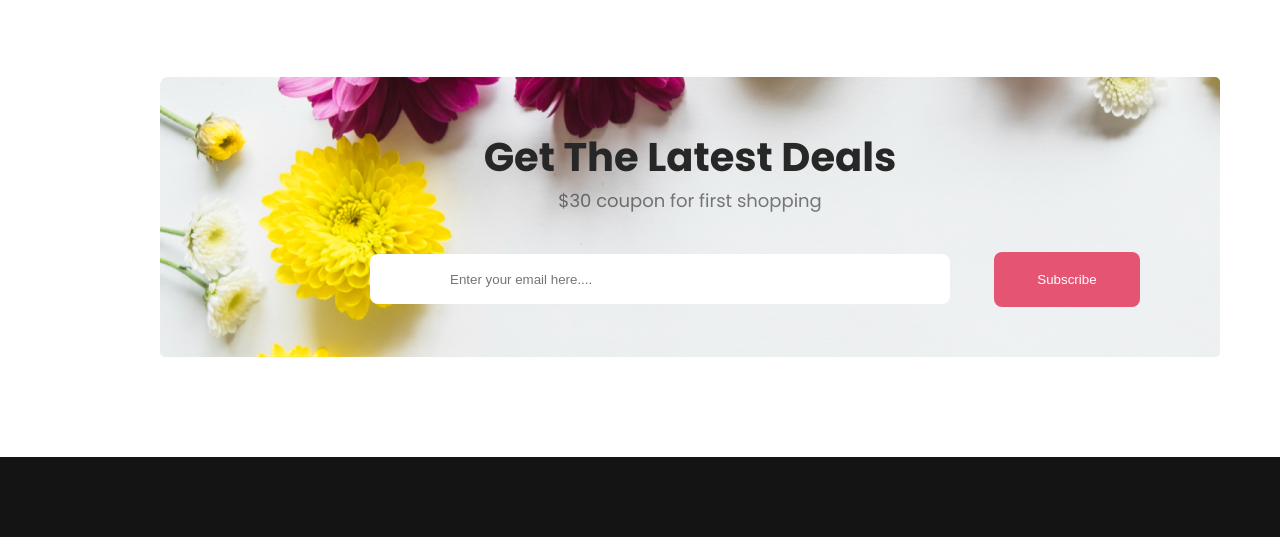
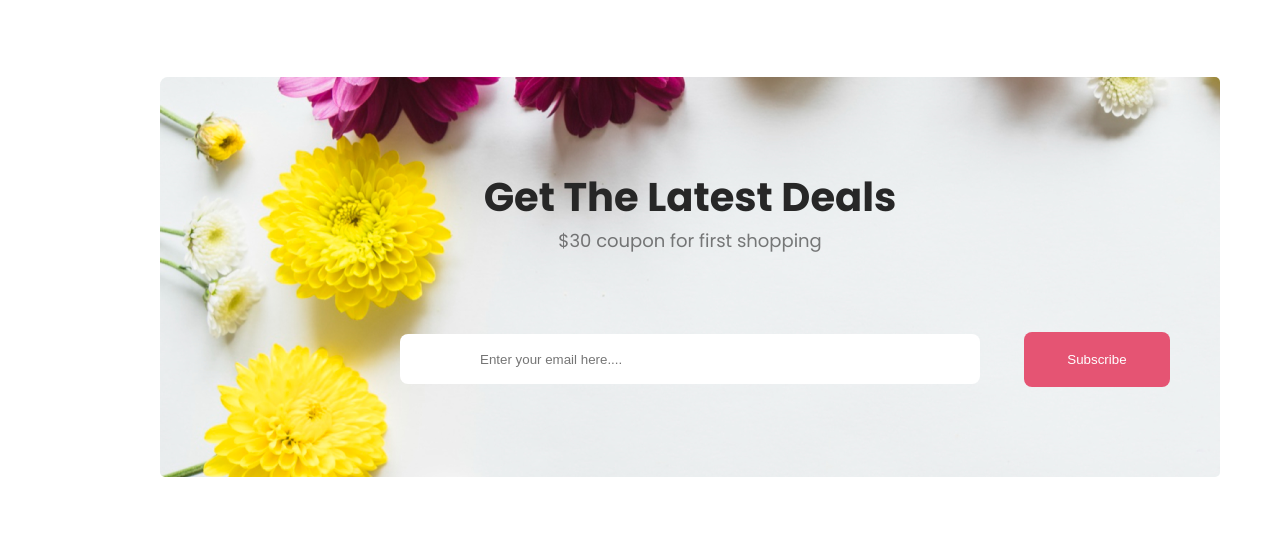
Before and after one commit to shajadanirob/my-Assignment-one, a plain HTML site: page index.html in a window 1280 px wide. Shown: the part 3200-3737 px from the top of the page. Drawn offline with Linux system fonts and the light colour scheme.

Commit message:
add some margin

```diff
--- a/style.css
+++ b/style.css
@@ -294,7 +294,7 @@ main section {
     background-repeat: no-repeat;
     border-radius: 5px;
     width: 75%;
-    height: 300%;
+    height: 300px;
     margin-left: 160px;
     margin-top: 120px;
 
@@ -305,6 +305,7 @@ main section {
     text-align: center;
     font-size: 40px;
     font-weight: 800;
+    margin-top: 40px;
 }
 
 .image-des {
@@ -319,11 +320,11 @@ main section {
     height: 50px;
     align-items: center;
     padding-left: 80px;
-    margin-top: 40px;
+    margin-top: 80px;
     border-radius: 8px;
     background: #FFF;
     border: none;
-    margin-left: 160px;
+    margin-left: 190px;
 }
 
 .btn-3 {
```
